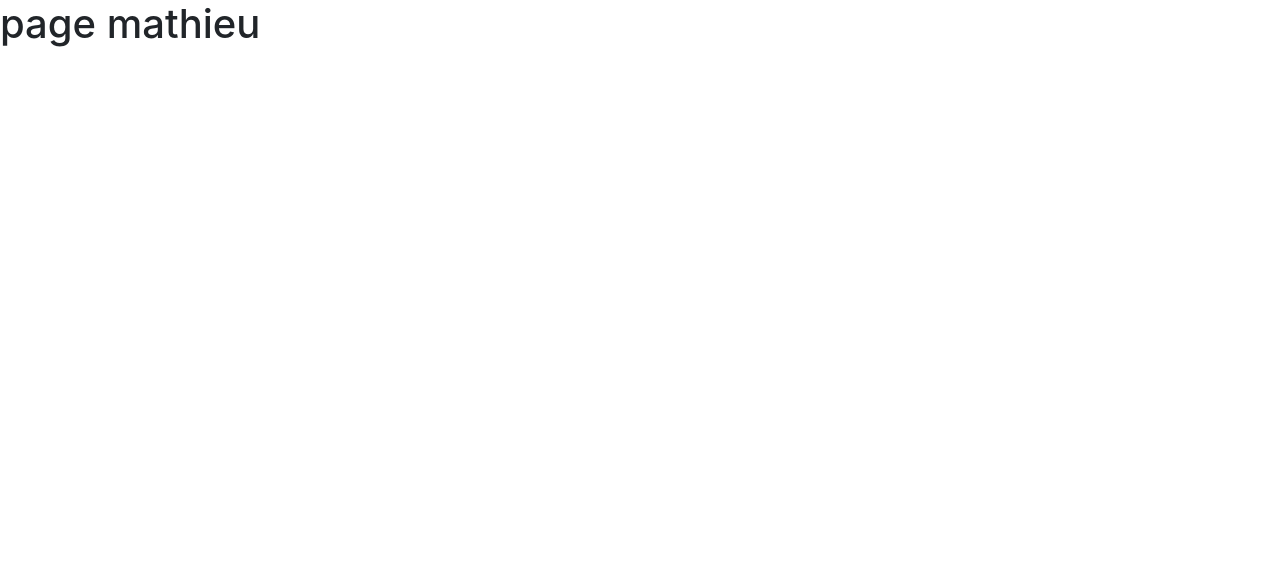
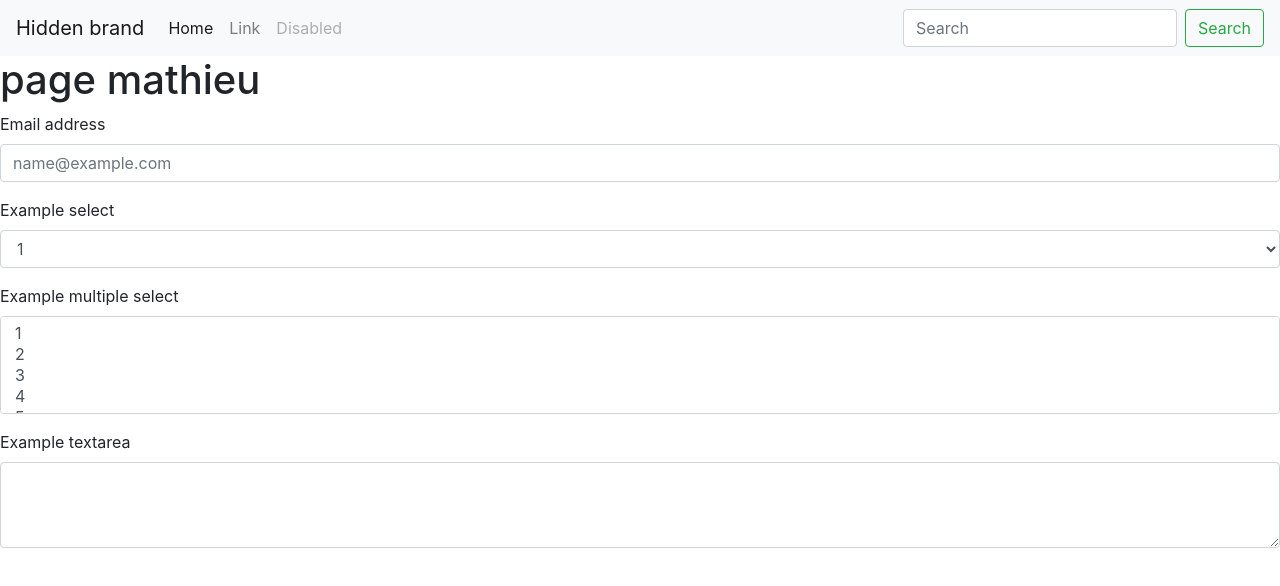
Before and after one commit to Playwaride/partagegit, a plain HTML site: page index.html in a window 1280 px wide. Drawn offline with nearby package versions, Linux system fonts and the light colour scheme.

Commit message:
j'ai rajouter une page et modifier l'index 1

```diff
--- a/index.html
+++ b/index.html
@@ -1,17 +1,109 @@
 <!DOCTYPE html>
-<html lang='fr'>
+<html lang="fr">
   <head>
-        <title> Page démo HTML CSS </title>
-        <meta charset="utf-8">
-        <link rel = "stylesheet" href =styles.css>
-        <link rel="stylesheet" href="https://maxcdn.bootstrapcdn.com/bootstrap/4.0.0/css/bootstrap.min.css" integrity="sha384-Gn5384xqQ1aoWXA+058RXPxPg6fy4IWvTNh0E263XmFcJlSAwiGgFAW/dAiS6JXm" crossorigin="anonymous">
-        <script src="https://maxcdn.bootstrapcdn.com/bootstrap/4.0.0/js/bootstrap.min.js" integrity="sha384-JZR6Spejh4U02d8jOt6vLEHfe/JQGiRRSQQxSfFWpi1MquVdAyjUar5+76PVCmYl" crossorigin="anonymous"></script>
-        <script src="https://code.jquery.com/jquery-3.6.0.js" integrity="sha256-H+K7U5CnXl1h5ywQfKtSj8PCmoN9aaq30gDh27Xc0jk=" crossorigin="anonymous"></script>
+    <title>Page démo HTML CSS</title>
+    <meta charset="utf-8" />
+    <link rel="stylesheet" href="styles.css" />
+    <link
+      rel="stylesheet"
+      href="https://maxcdn.bootstrapcdn.com/bootstrap/4.0.0/css/bootstrap.min.css"
+      integrity="sha384-Gn5384xqQ1aoWXA+058RXPxPg6fy4IWvTNh0E263XmFcJlSAwiGgFAW/dAiS6JXm"
+      crossorigin="anonymous"
+    />
+    <script
+      src="https://maxcdn.bootstrapcdn.com/bootstrap/4.0.0/js/bootstrap.min.js"
+      integrity="sha384-JZR6Spejh4U02d8jOt6vLEHfe/JQGiRRSQQxSfFWpi1MquVdAyjUar5+76PVCmYl"
+      crossorigin="anonymous"
+    ></script>
+    <script
+      src="https://code.jquery.com/jquery-3.6.0.js"
+      integrity="sha256-H+K7U5CnXl1h5ywQfKtSj8PCmoN9aaq30gDh27Xc0jk="
+      crossorigin="anonymous"
+    ></script>
   </head>
 
   <body>
+    <nav class="navbar navbar-expand-lg navbar-light bg-light">
+      <button
+        class="navbar-toggler"
+        type="button"
+        data-toggle="collapse"
+        data-target="#navbarTogglerDemo01"
+        aria-controls="navbarTogglerDemo01"
+        aria-expanded="false"
+        aria-label="Toggle navigation"
+      >
+        <span class="navbar-toggler-icon"></span>
+      </button>
+      <div class="collapse navbar-collapse" id="navbarTogglerDemo01">
+        <a class="navbar-brand" href="#">Hidden brand</a>
+        <ul class="navbar-nav mr-auto mt-2 mt-lg-0">
+          <li class="nav-item active">
+            <a class="nav-link" href="#"
+              >Home <span class="sr-only">(current)</span></a
+            >
+          </li>
+          <li class="nav-item">
+            <a class="nav-link" href="#">Link</a>
+          </li>
+          <li class="nav-item">
+            <a class="nav-link disabled" href="#">Disabled</a>
+          </li>
+        </ul>
+        <form class="form-inline my-2 my-lg-0">
+          <input
+            class="form-control mr-sm-2"
+            type="search"
+            placeholder="Search"
+            aria-label="Search"
+          />
+          <button class="btn btn-outline-success my-2 my-sm-0" type="submit">
+            Search
+          </button>
+        </form>
+      </div>
+    </nav>
     <div>
       <h1>page mathieu</h1>
     </div>
+    <form>
+      <div class="form-group">
+        <label for="exampleFormControlInput1">Email address</label>
+        <input
+          type="email"
+          class="form-control"
+          id="exampleFormControlInput1"
+          placeholder="name@example.com"
+        />
+      </div>
+      <div class="form-group">
+        <label for="exampleFormControlSelect1">Example select</label>
+        <select class="form-control" id="exampleFormControlSelect1">
+          <option>1</option>
+          <option>2</option>
+          <option>3</option>
+          <option>4</option>
+          <option>5</option>
+        </select>
+      </div>
+      <div class="form-group">
+        <label for="exampleFormControlSelect2">Example multiple select</label>
+        <select multiple class="form-control" id="exampleFormControlSelect2">
+          <option>1</option>
+          <option>2</option>
+          <option>3</option>
+          <option>4</option>
+          <option>5</option>
+        </select>
+      </div>
+      <div class="form-group">
+        <label for="exampleFormControlTextarea1">Example textarea</label>
+        <textarea
+          class="form-control"
+          id="exampleFormControlTextarea1"
+          rows="3"
+        ></textarea>
+      </div>
+    </form>
   </body>
 </html>
```
Also changed, not shown: mathieu.html (added, +12 -0 lines). Lines whose indentation alone changed are shown as unchanged.
